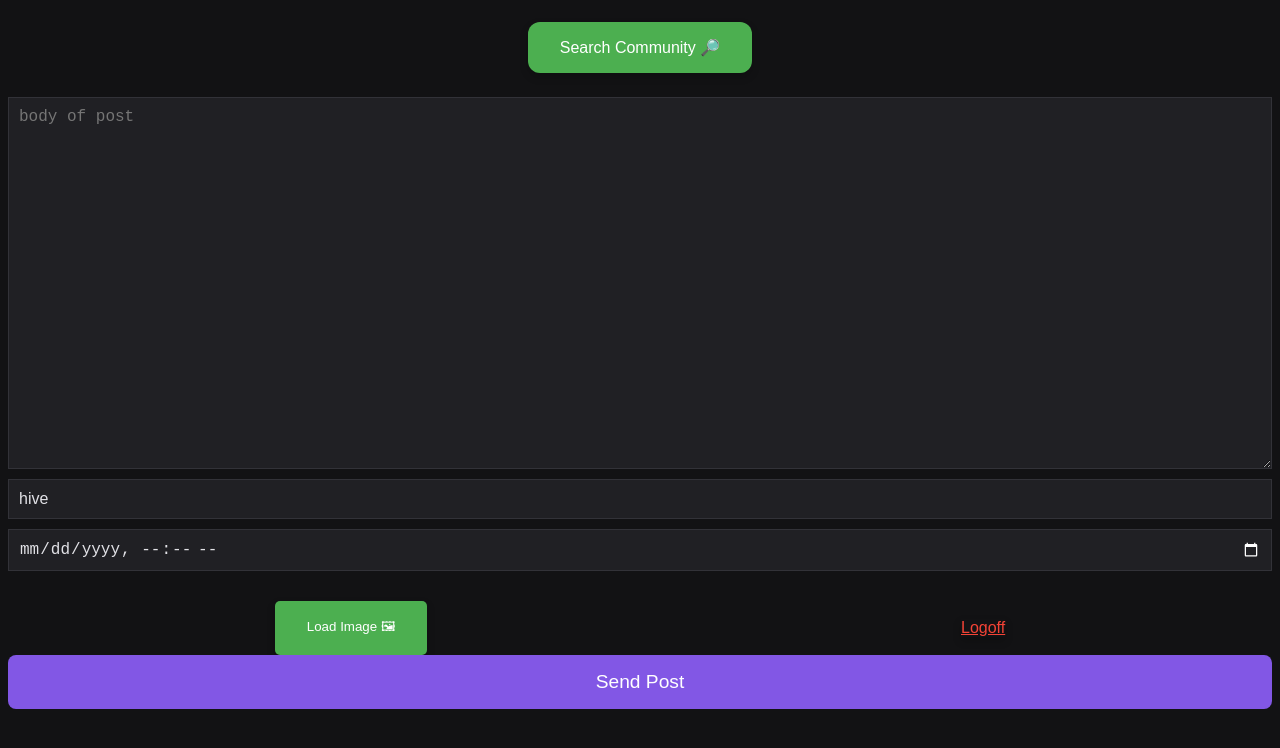
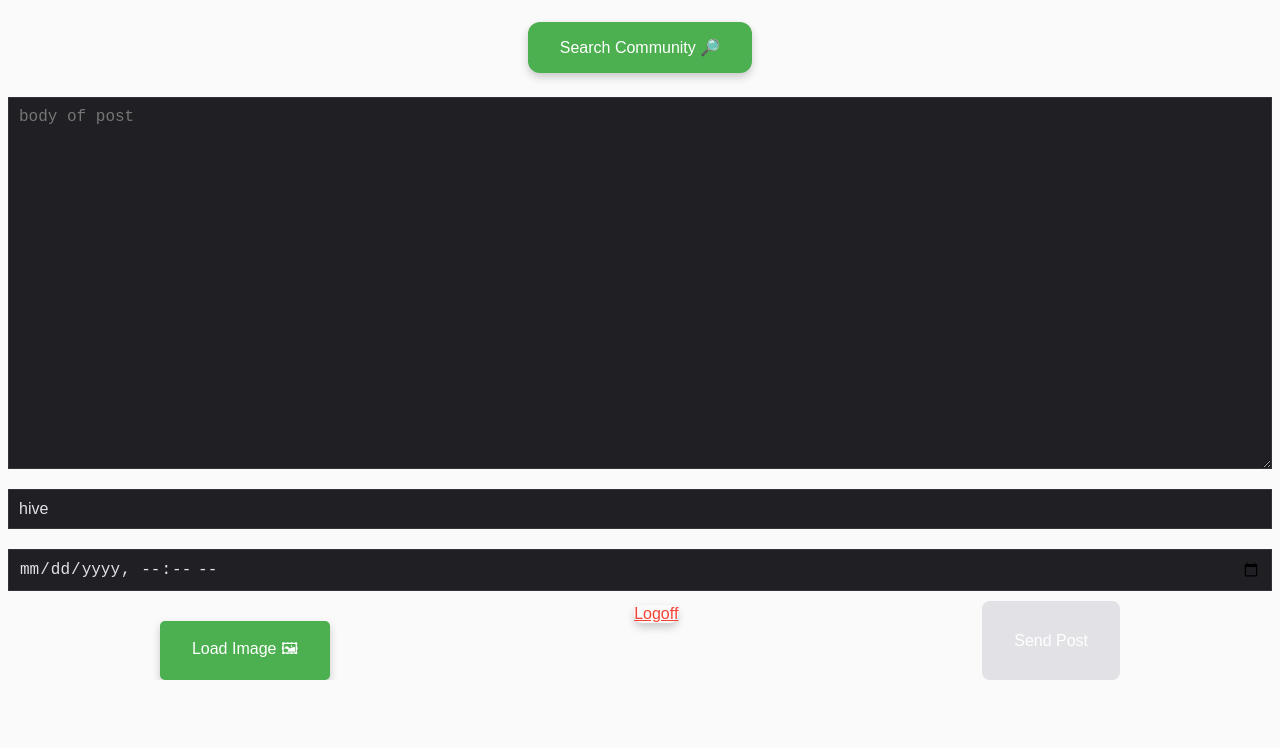
Before and after one commit to tasuboyz/Hive-TWA-Posting, a React (Vite) app: page /Hive-TWA-Posting/post in a window 1280 px wide. Shown: the top 748 px of the page. Built offline with nearby package versions, Linux system fonts and the light colour scheme.

Commit message:
Update PostPage.css

```diff
--- a/src/page/PostPage.css
+++ b/src/page/PostPage.css
@@ -2,7 +2,7 @@
   font-family: 'Inter', sans-serif;
   line-height: 1.5;
   font-weight: 400;
-  color-scheme: dark;
+  color-scheme: light dark;
   color: #E1E1E6;
   background-color: #121214;
   font-synthesis: none;
@@ -30,14 +30,35 @@ h1 {
 
 .container {
   display: flex;
+  /* flex-direction: column; */
   justify-content: space-around;
+  /* align-items: flex-end; */
+  /* height: 100vh; */
+  /* width: 60vw; */
+  /* padding: 5px; */
+  /* box-sizing: border-box; */
+  overflow: hidden;
   flex-wrap: wrap;
-  overflow: hidden;
+  /* align-content: center; */
+  /* margin: 0 auto;  */
 }
 
 .input-description {
+  width: 400px;
+  height: 350px;
+  padding: 10px;
+  margin-bottom: 10px;
+  font-size: 16px;
+}
+
+.input-title,
+.input-description,
+.input-tag,
+.input-account,
+.input-password,
+.input-datetime,
+.button {
   width: 100%;
-  height: 350px;
   padding: 10px;
   margin-bottom: 10px;
   font-size: 16px;
@@ -47,34 +68,41 @@ h1 {
   margin: 10px 0;
 }
 
-.input-title, .input-tag, .input-account, .input-password, .input-datetime, .posting-button {
-  width: 100%;
-  padding: 10px;
-  margin-bottom: 10px;
-  font-size: 16px;
-  border: 1px solid #323238;
-  background-color: #202024;
-  color: #E1E1E6;
-}
-
-.posting-button {
+.button,
+button {
   background-color: #8257E5;
   color: white;
   padding: 16px 32px;
   border: none;
   border-radius: 8px;
-  font-size: 1.2rem;
+  font-size: 1rem;
   cursor: pointer;
-  transition: background-color 0.3s, transform 0.3s;
+  transition: background-color 0.3s;
 }
 
-.posting-button:hover {
+.button:hover,
+button:hover {
   background-color: #996DFF;
-  transform: scale(1.05);
 }
 
-button:focus, button:focus-visible {
+button:focus,
+button:focus-visible {
   outline: 4px auto -webkit-focus-ring-color;
+}
+
+@media (prefers-color-scheme: light) {
+  :root {
+    color: #323238;
+    background-color: #FAFAFA;
+  }
+
+  a:hover {
+    color: #8257E5;
+  }
+
+  button {
+    background-color: #E1E1E6;
+  }
 }
 
 .loading-overlay {
@@ -100,13 +128,6 @@ button:focus, button:focus-visible {
   animation: spin 1s linear infinite;
 }
 
-.button-logoff-container {
-  display: flex;
-  justify-content: center;
-  align-items: center;
-  margin-top: 20px;
-}
-
 @keyframes spin {
   0% { transform: rotate(0deg); }
   100% { transform: rotate(360deg); }
```
